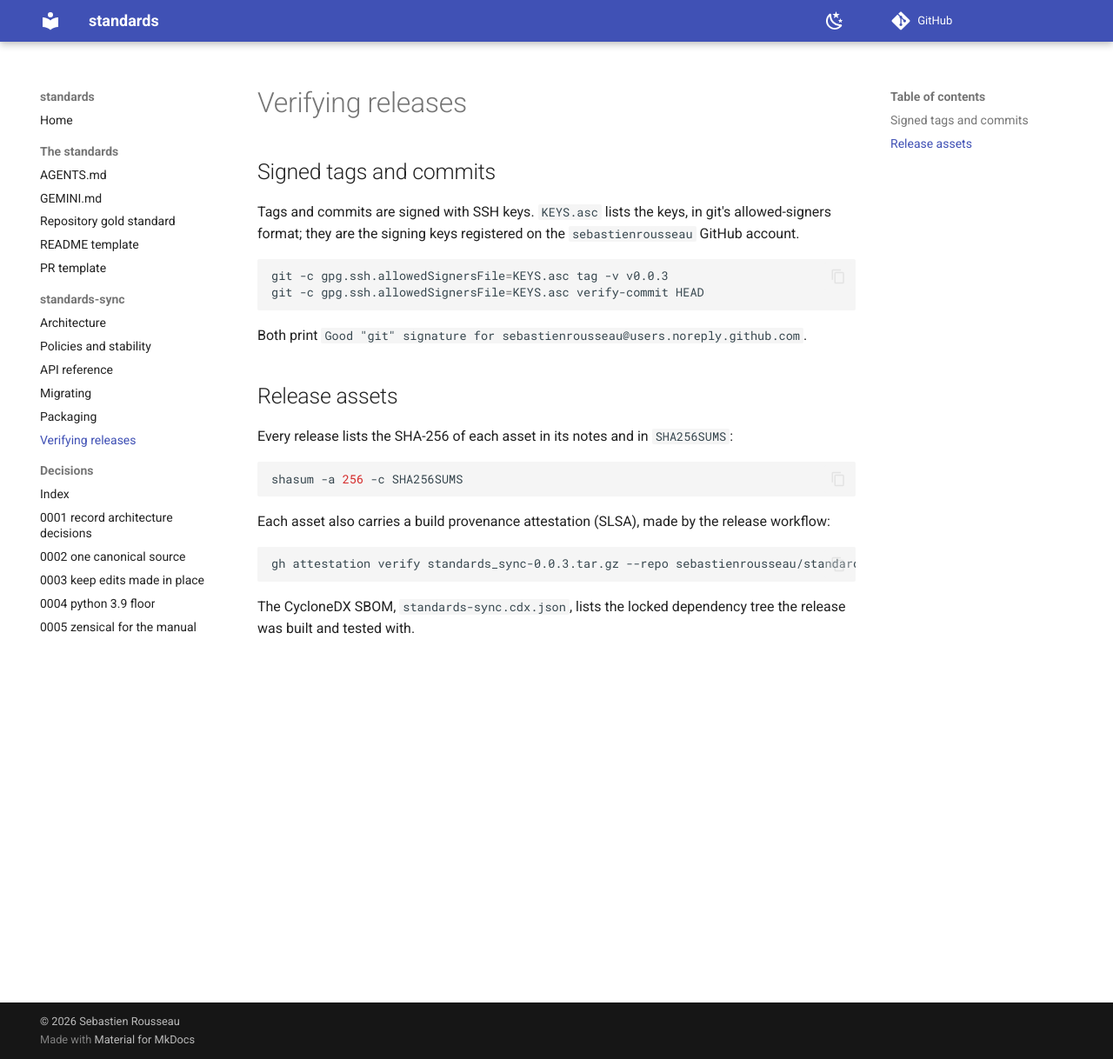
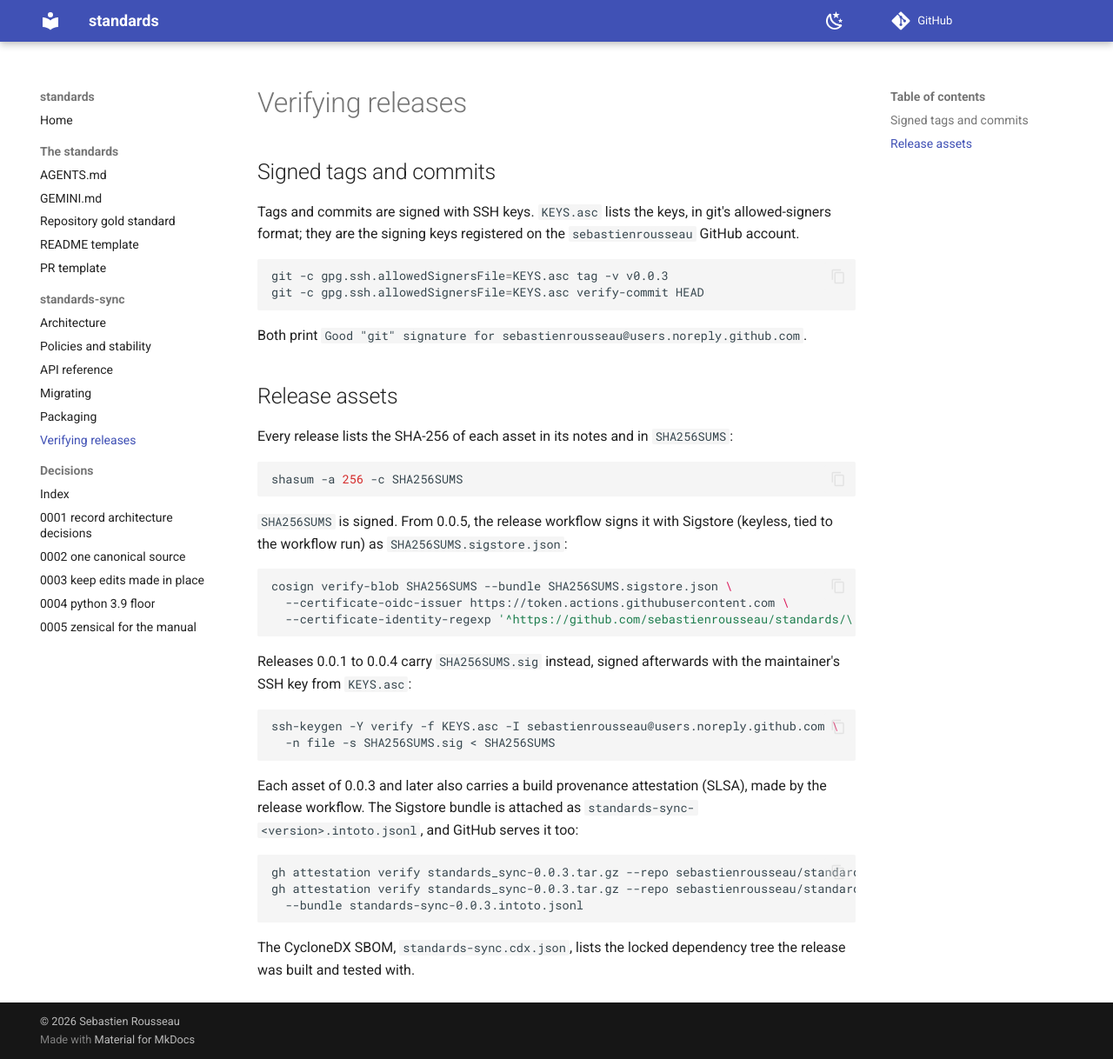
Before and after one commit to sebastienrousseau/standards, an MkDocs documentation site: the page built from docs/VERIFYING.md, in a window 1280 px wide and 1218 px high. Shown: the whole window at 87% size. Built offline with MkDocs 1.6.1 and Material for MkDocs 9.7.7, drawn with Linux system fonts in a browser that asks for light colours; comment, search, counter and statistics services are not loaded.

Commit message:
feat: v0.0.5 (#10)
* feat: attach signatures and provenance to releases

The OpenSSF Scorecard scored Signed-Releases 0: it looks for signature
and provenance files among a release's assets, and the provenance made
by attest-build-provenance lived only in GitHub's attestation store.

The release workflow now attaches the attestation bundle as
standards-sync-<version>.intoto.jsonl, sums every asset including it,
and signs SHA256SUMS keylessly with cosign as SHA256SUMS.sigstore.json.

KEYS.asc allows its keys in the `file` namespace too, so the SSH
signatures added to releases 0.0.1 to 0.0.4 (SHA256SUMS.sig) verify with
`ssh-keygen -Y verify`; docs/VERIFYING.md documents all three checks.

Verified: actionlint; make check passes; each backfilled SHA256SUMS.sig
verifies against KEYS.asc in the file namespace, and tag signatures
still verify in the git namespace; the 0.0.3 and 0.0.4 bundles verify
with `gh attestation verify --bundle`. The new workflow steps run for
the first time on the v0.0.5 tag.

Assisted-by: Claude Code:claude-opus-5-5 actionlint cosign
Signed-off-by: Sebastien Rousseau <sebastienrousseau@users.noreply.github.com>

* fix: let codespell accept the in-toto extension

The previous commit added standards-sync-<version>.intoto.jsonl to the
docs, and codespell flagged `intoto` as a misspelling of `into`, so
`make lint` failed. The gate's exit status was hidden by a pipe when
that commit was made, so it went in red. `intoto` is in-toto's file
extension; it joins codespell's ignore list with that reason.

Verified: make check exits 0.

Fixes: 449ffe5 ("feat: attach signatures and provenance to releases")
Assisted-by: Claude Code:claude-opus-5-5 codespell
Signed-off-by: Sebastien Rousseau <sebastienrousseau@users.noreply.github.com>

---------

Signed-off-by: Sebastien Rousseau <sebastienrousseau@users.noreply.github.com>

````diff
--- a/docs/VERIFYING.md
+++ b/docs/VERIFYING.md
@@ -25,11 +25,32 @@ Every release lists the SHA-256 of each asset in its notes and in
 shasum -a 256 -c SHA256SUMS
 ```
 
-Each asset also carries a build provenance attestation (SLSA), made by
-the release workflow:
+`SHA256SUMS` is signed. From 0.0.5, the release workflow signs it with
+Sigstore (keyless, tied to the workflow run) as `SHA256SUMS.sigstore.json`:
+
+```bash
+cosign verify-blob SHA256SUMS --bundle SHA256SUMS.sigstore.json \
+  --certificate-oidc-issuer https://token.actions.githubusercontent.com \
+  --certificate-identity-regexp '^https://github.com/sebastienrousseau/standards/\.github/workflows/release\.yml@refs/tags/v'
+```
+
+Releases 0.0.1 to 0.0.4 carry `SHA256SUMS.sig` instead, signed afterwards
+with the maintainer's SSH key from `KEYS.asc`:
+
+```bash
+ssh-keygen -Y verify -f KEYS.asc -I sebastienrousseau@users.noreply.github.com \
+  -n file -s SHA256SUMS.sig < SHA256SUMS
+```
+
+Each asset of 0.0.3 and later also carries a build provenance
+attestation (SLSA), made by the release workflow. The Sigstore bundle is
+attached as `standards-sync-<version>.intoto.jsonl`, and GitHub serves it
+too:
 
 ```bash
 gh attestation verify standards_sync-0.0.3.tar.gz --repo sebastienrousseau/standards
+gh attestation verify standards_sync-0.0.3.tar.gz --repo sebastienrousseau/standards \
+  --bundle standards-sync-0.0.3.intoto.jsonl
 ```
 
 The CycloneDX SBOM, `standards-sync.cdx.json`, lists the locked
--- a/pyproject.toml
+++ b/pyproject.toml
@@ -3,7 +3,7 @@
 
 [project]
 name = "standards-sync"
-version = "0.0.4"
+version = "0.0.5"
 description = "Keep the canonical code standards in sync with the workspace root and dotfiles copies."
 readme = "README.md"
 license = "Apache-2.0 OR MIT"
@@ -112,6 +112,8 @@ exclude_also = ['if __name__ == "__main__":']
 
 [tool.codespell]
 skip = "./.git,./.venv,./uv.lock,./site,./build,./dist,*.gif"
+# in-toto's file extension, .intoto.jsonl, is not a misspelling of "into".
+ignore-words-list = "intoto"
 
 [tool.uv]
 default-groups = ["dev"]
````
Also changed, not shown: CHANGELOG.md (+19 -0 lines), .github/releases/v0.0.5.md (added), 4 other files.
